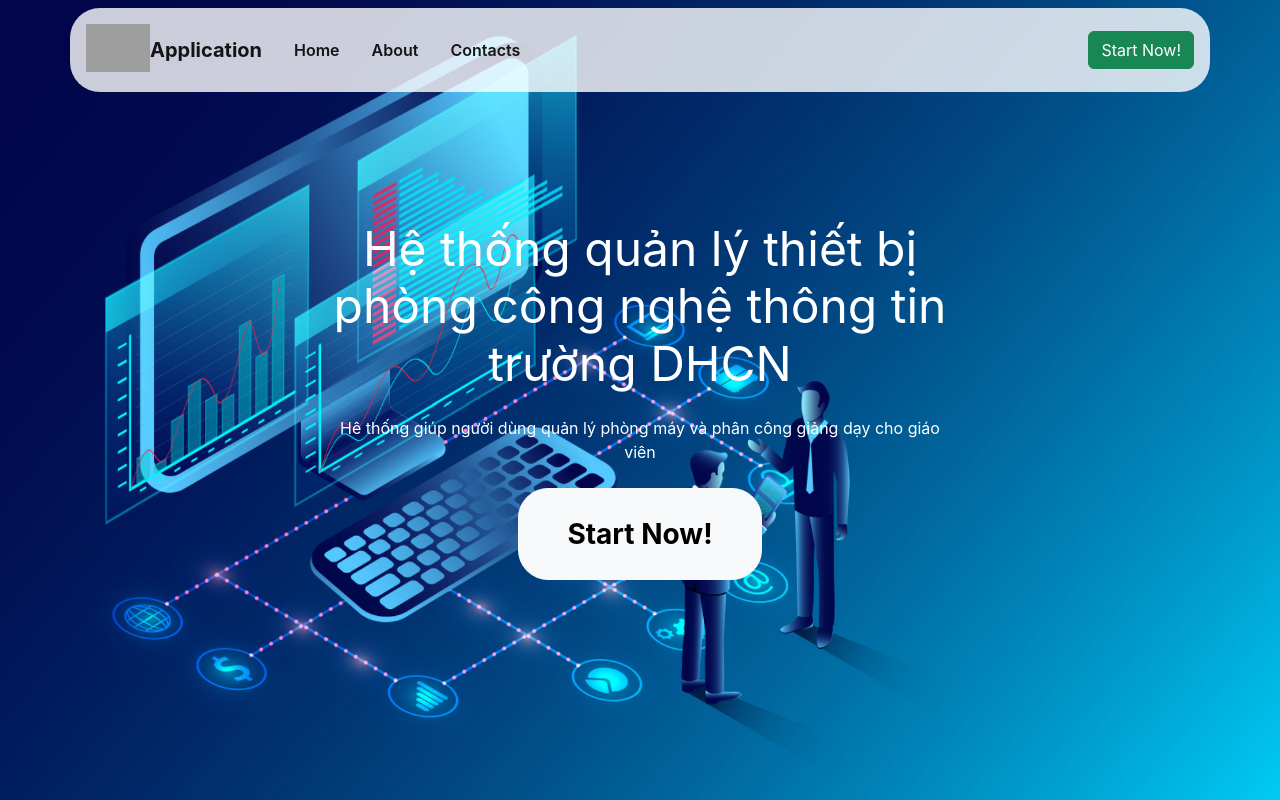
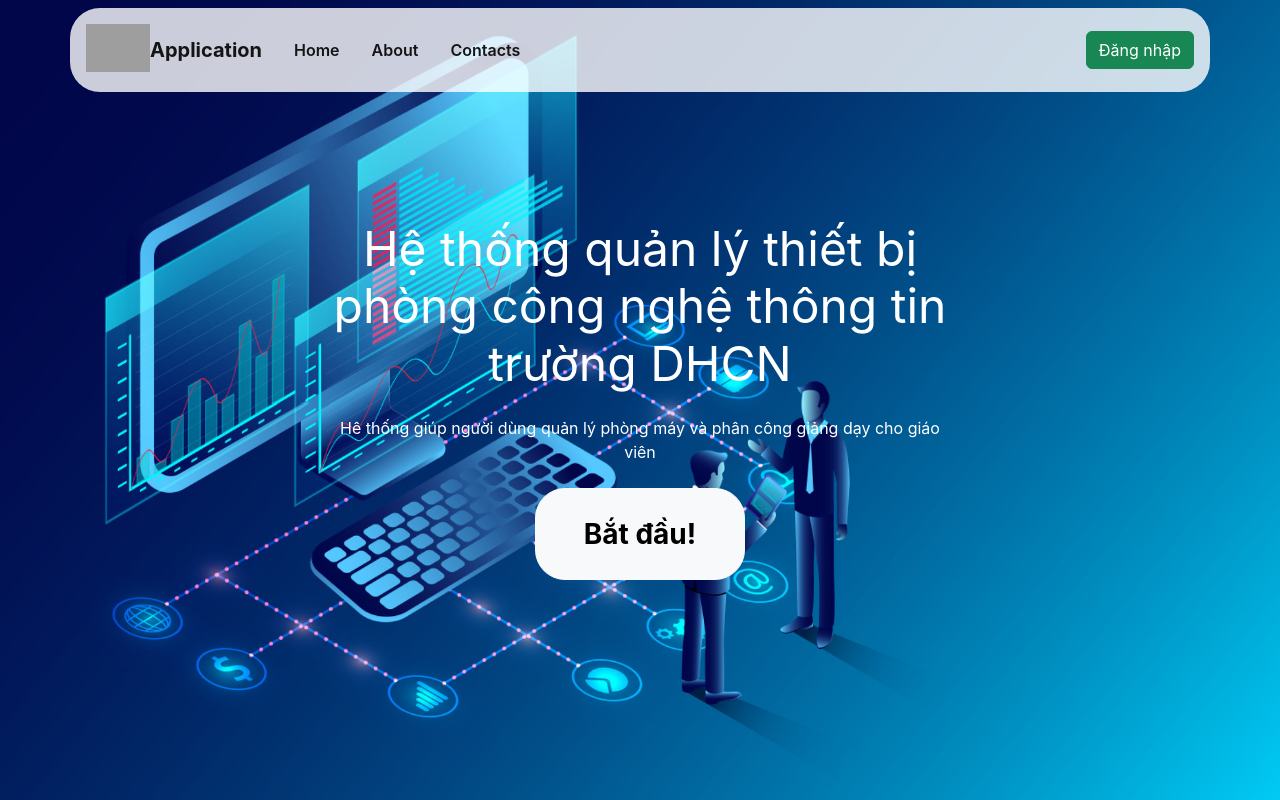
Before and after one commit to KLTN-Nhom29-QLThietBiPhanMemChoMayTinh/client-app, a React (Create React App) app: page / in a window 1280 px wide. Shown: the top 800 px of the page. Built offline with nearby package versions, Linux system fonts and the light colour scheme; grey boxes are pictures that could not be loaded.

Commit message:
update luông chạy ở page brand

```diff
--- a/src/components/common/SideBar/SubMenu.jsx
+++ b/src/components/common/SideBar/SubMenu.jsx
@@ -54,7 +54,8 @@ const SubMenu = ({ item }) => {
     <>
       <SidebarLink to={item.path} onClick={item.subNav && showSubnav}>
         <div>
-          {item.icon}
+          {/* {item.icon} */}
+          {item.SidebarLinkicon}
           <SidebarLabel >{item.title}</SidebarLabel>
         </div>
         <div>
--- a/src/pages/PageBrand/PageBrand.jsx
+++ b/src/pages/PageBrand/PageBrand.jsx
@@ -8,9 +8,42 @@ import {
   FaFacebook,
 } from "react-icons/fa";
 import { useNavigate } from "react-router-dom";
+import { USER_LOGIN, getStoreJSON } from "../../util/config";
+import { formatNameByQuyen } from "../../util/formatString";
 
 export default function PageBrand() {
   const navigate = useNavigate();
+
+  // render
+
+  const renderBtnStart = () => {
+    let userStore = getStoreJSON(USER_LOGIN);
+
+     if (Object.keys(userStore).length === 0) {
+        // TH Store khong co data
+        return (
+          <a
+            className=" btn btn-light p-4 fs-3 px-5 fw-bold "
+            href={"/login"}
+            style={{ borderRadius: "30px" }}
+          >
+            Bắt đầu!
+          </a>
+        );
+      } else {
+        return (
+          <a
+            className=" btn btn-light p-4 fs-3 px-5 fw-bold "
+            href={"/home"}
+            style={{ borderRadius: "30px" }}
+          >
+            Bắt đầu - {formatNameByQuyen({name : userStore.name, tenQuyen: userStore.quyen.tenQuyen})}
+          </a>
+          );
+      }
+
+  };
+
   return (
     <div>
       <div>
@@ -28,7 +61,10 @@ export default function PageBrand() {
                 />
               </a>
             </span>
-            <a className="navbar-brand h5 fw-bolder m-0 me-3" href="#header10-1m">
+            <a
+              className="navbar-brand h5 fw-bolder m-0 me-3"
+              href="#header10-1m"
+            >
               Application
             </a>
             <button
@@ -48,7 +84,11 @@ export default function PageBrand() {
                   className="nav-item px-2 link1"
                   style={{ fontWeight: "600" }}
                 >
-                  <a className="nav-link active" href="#header10-1m" aria-current="page">
+                  <a
+                    className="nav-link active"
+                    href="#header10-1m"
+                    aria-current="page"
+                  >
                     Home <span className="visually-hidden">(current)</span>
                   </a>
                 </li>
@@ -74,10 +114,10 @@ export default function PageBrand() {
                   className="btn btn-success my-2 my-sm-0"
                   type="button"
                   onClick={() => {
-                    navigate("/home");
+                    navigate("/login");
                   }}
                 >
-                  Start Now!
+                  Đăng nhập
                 </button>
               </div>
             </div>
@@ -107,15 +147,7 @@ export default function PageBrand() {
                   Hê thống giúp người dùng quản lý phòng máy và phân công giảng
                   dạy cho giáo viên
                 </p>
-                <div className="mbr-section-btn">
-                  <a
-                    className=" btn btn-light p-4 fs-3 px-5 fw-bold "
-                    href="/home"
-                    style={{ borderRadius: "30px" }}
-                  >
-                    Start Now!
-                  </a>
-                </div>
+                <div className="mbr-section-btn">{renderBtnStart()}</div>
               </div>
             </div>
           </div>
--- a/src/redux/reducers/userReducer.jsx
+++ b/src/redux/reducers/userReducer.jsx
@@ -81,10 +81,10 @@ export const getDangNhapApi = (userLogin) => {
   };
 };
 
-
 export const getUserLoginApi = (userStore) => {
-  return  async (dispatch) => {
-      let {maTK, quyen} = userStore;
+  return async (dispatch) => {
+    try {
+      let { maTK, quyen } = userStore;
       let resultUser = {};
 
       if (quyen.tenQuyen.toLowerCase().includes("Giáo viên".toLowerCase())) {
@@ -95,14 +95,20 @@ export const getUserLoginApi = (userStore) => {
 
       const action = setUserLoginAction(resultUser.data);
       dispatch(action);
-  }
+    } catch (error) {
+      console.log("🚀 ~ file: userReducer.jsx:99 ~ return ~ error:", error);
 
-}
+      alert("Đăng nhập không thành công, vui lòng thử lại!");
+
+      history.push("/login");
+    }
+  };
+};
 
 export const eventLogout = () => {
-  return async(dispatch) => {
+  return async (dispatch) => {
     clearLocalStorage(USER_LOGIN);
 
     dispatch(setUserLoginAction({}));
-  }
-}
+  };
+};
--- /dev/null
+++ b/src/util/formatString.js
@@ -0,0 +1,20 @@
+export const formatString = {
+    formatNameByQuyen: (user) => {
+        let str = "";
+        switch (user.tenQuyen) {
+          case "Giáo viên":
+            str += str + "GV. ";
+            break;
+
+          default:
+            str += str + "NV. ";
+            break;
+        }
+        return str + user.name;
+      },
+
+}
+
+export const {
+    formatNameByQuyen,
+} = formatString;
```
